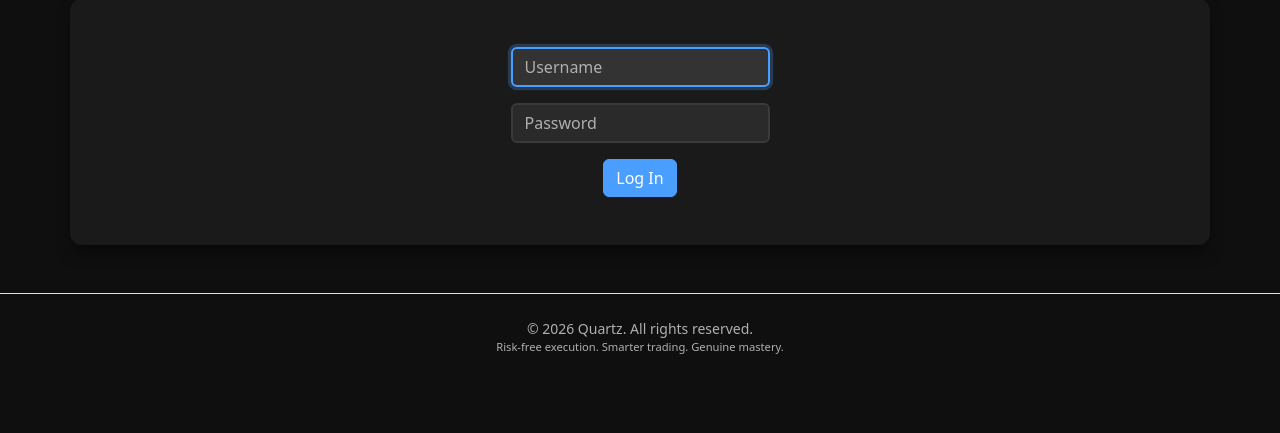
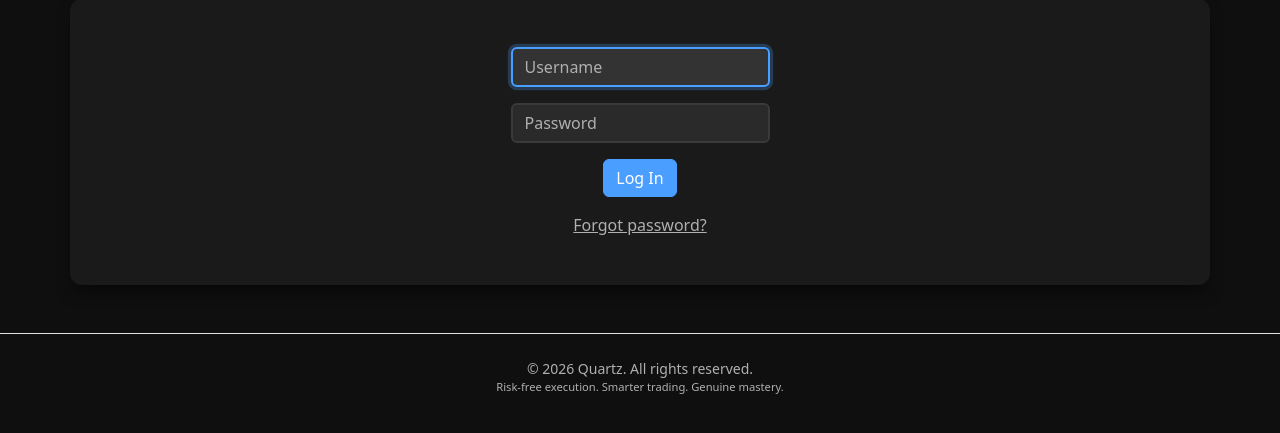
Before and after one commit to Ctsong73/Quartz, a Flask app: template templates/login.html in a window 1280 px wide. Shown: the part 171-604 px from the top of the page. Run offline with Flask 3, Linux system fonts and the light colour scheme; the template is opened without the code that fills it, so the values that code supplies are empty.

Commit message:
ux: add Forgot password? link on login page

```diff
--- a/Quartz/templates/login.html
+++ b/Quartz/templates/login.html
@@ -14,4 +14,7 @@
         </div>
         <button class="btn btn-primary" type="submit">Log In</button>
     </form>
+    <div class="mt-3">
+        <a href="/reset_password" class="text-muted">Forgot password?</a>
+    </div>
 {% endblock %}
--- a/templates/login.html
+++ b/templates/login.html
@@ -14,4 +14,7 @@
         </div>
         <button class="btn btn-primary" type="submit">Log In</button>
     </form>
+    <div class="mt-3">
+        <a href="/reset_password" class="text-muted">Forgot password?</a>
+    </div>
 {% endblock %}
```
